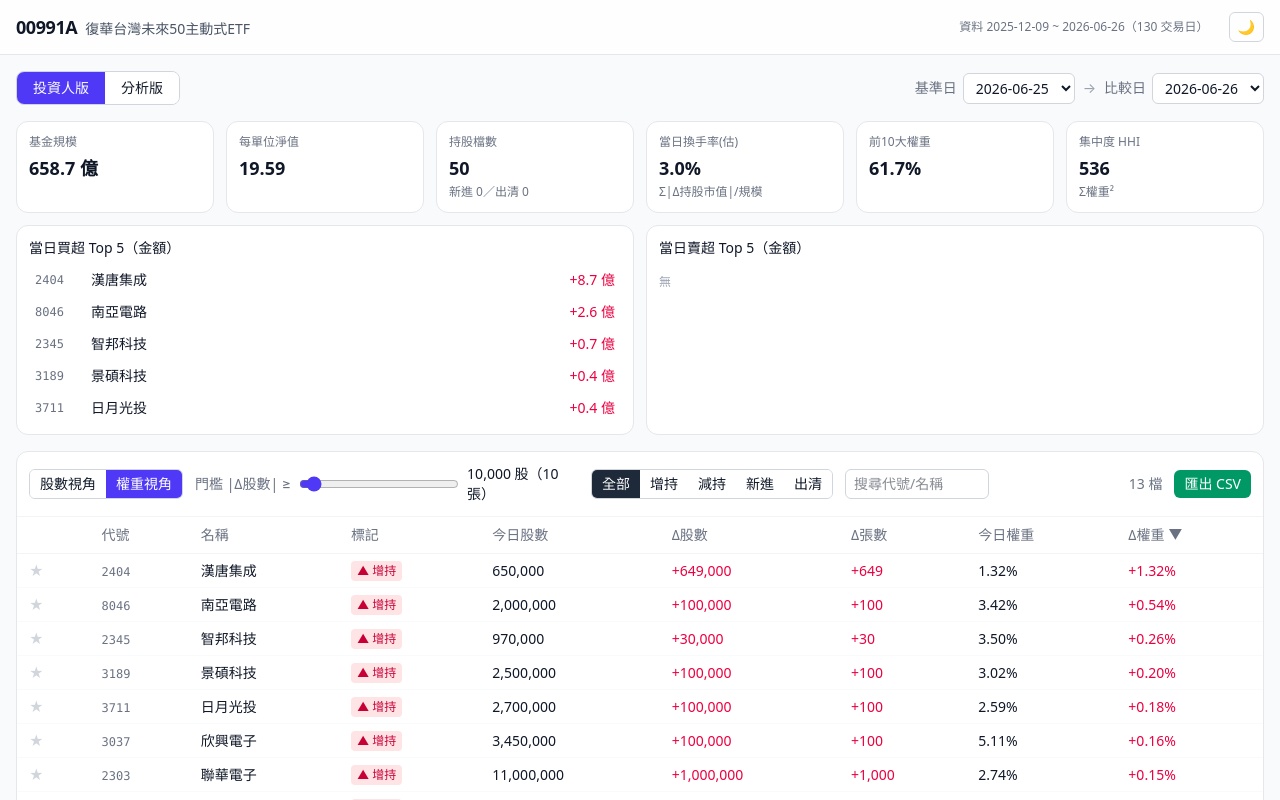
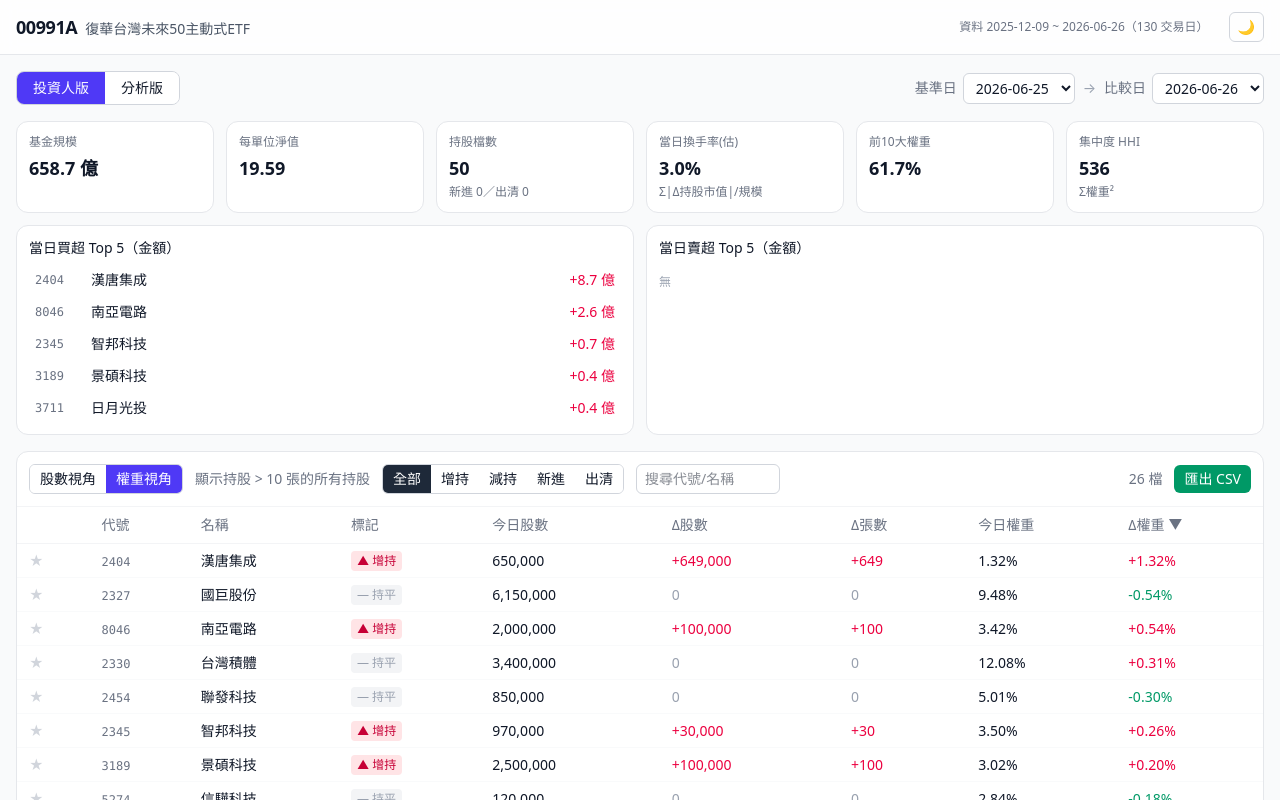
Before and after one commit to hsieh0916/stock-repo, a React (Vite) app in the folder web/: page / in a window 1280 px wide. Both pictures are taken after a click on the button "權重視角". Shown: the top 800 px of the page. Built offline with nearby package versions, Linux system fonts and the light colour scheme.

Commit message:
feat: 權重視角+全部模式改列持股>10張的所有持股
Co-Authored-By: Claude Sonnet 4.6 <noreply@anthropic.com>

```diff
--- a/web/src/components/ChangeTable.tsx
+++ b/web/src/components/ChangeTable.tsx
@@ -53,15 +53,21 @@ export function ChangeTable({ ds, baseDate, compareDate, onSelect, isWatched, on
     [ds, baseDate, compareDate],
   )
 
+  const weightAllMode = metric === 'weight' && mode === 'all'
+
   const rows = useMemo(() => {
     const q = query.trim().toLowerCase()
     return allRows.filter((r) => {
+      if (weightAllMode) {
+        if (r.shares <= 10000) return false
+      } else {
         if (Math.abs(r.dShares) < threshold) return false
+      }
       if (mode !== 'all' && r.tag !== mode) return false
       if (q && !(r.code.toLowerCase().includes(q) || r.name.toLowerCase().includes(q))) return false
       return true
     })
-  }, [allRows, threshold, mode, query])
+  }, [allRows, threshold, mode, metric, query, weightAllMode])
 
   const columns = useMemo(
     () => [
@@ -167,6 +173,9 @@ export function ChangeTable({ ds, baseDate, compareDate, onSelect, isWatched, on
           ))}
         </div>
 
+        {weightAllMode ? (
+          <span className="text-sm text-gray-500 dark:text-gray-400">顯示持股 &gt; 10 張的所有持股</span>
+        ) : (
           <div className="flex items-center gap-2 text-sm">
             <span className="text-gray-500 dark:text-gray-400 whitespace-nowrap">門檻 |Δ股數| ≥</span>
             <input
@@ -182,6 +191,7 @@ export function ChangeTable({ ds, baseDate, compareDate, onSelect, isWatched, on
               {fmtInt(threshold)} 股（{(threshold / 1000).toLocaleString()} 張）
             </span>
           </div>
+        )}
 
         <div className="inline-flex rounded-md border border-gray-300 dark:border-gray-700 overflow-hidden text-sm">
           {MODES.map((m) => (
```
Lines whose indentation alone changed are shown as unchanged.
